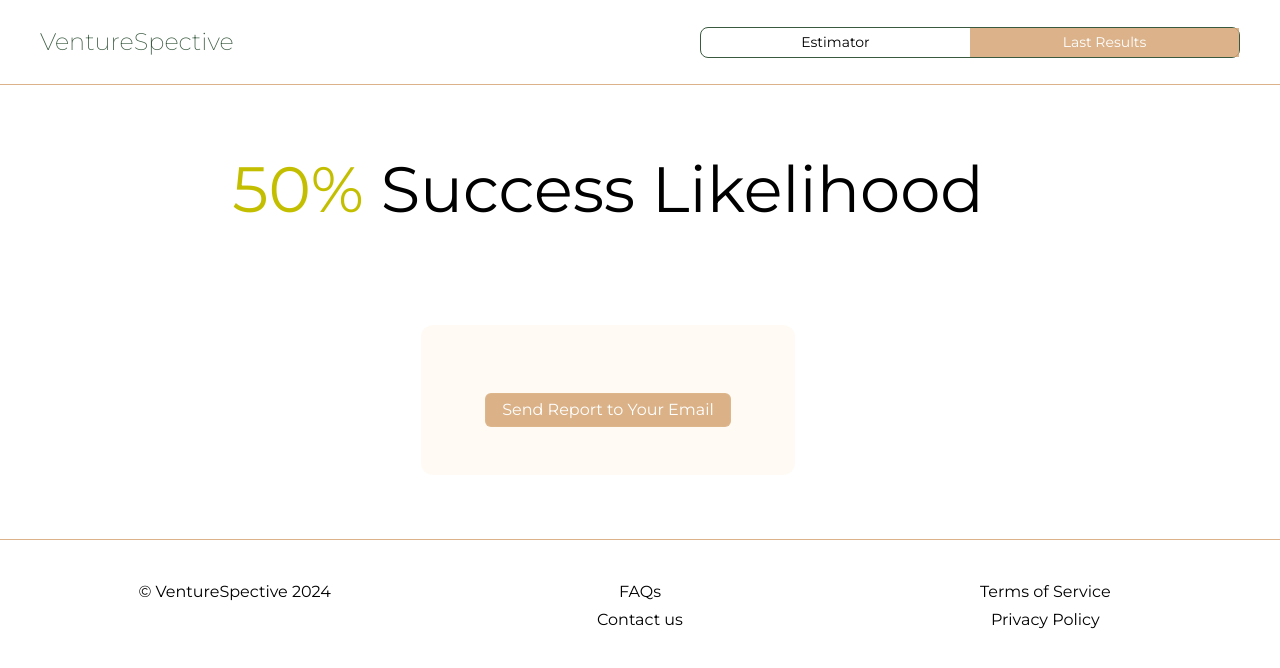
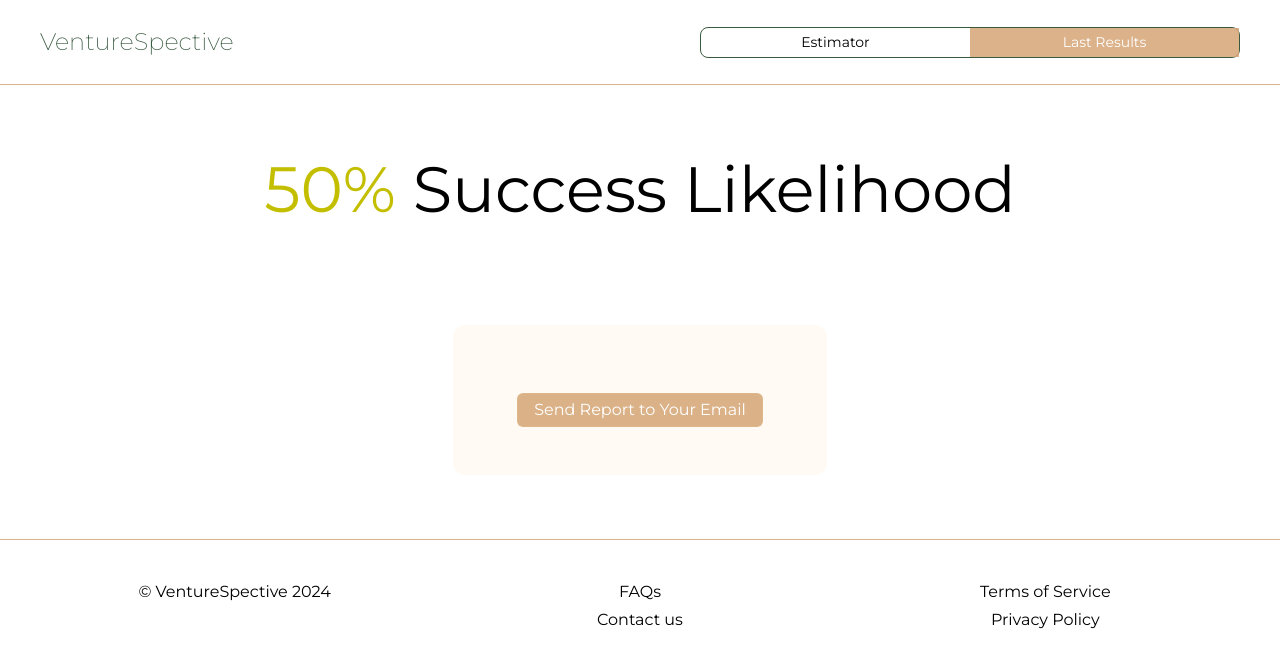
Before and after one commit to jayvakil-bc/UOFTHacks, a React (Vite) app in the folder frontend/: page /results in a window 1280 px wide. Shown: the top 668 px of the page. Built offline with nearby package versions, Linux system fonts and the light colour scheme.

Commit message:
- minor fix to center Results

```diff
--- a/frontend/src/pages/Results.tsx
+++ b/frontend/src/pages/Results.tsx
@@ -53,7 +53,7 @@
     const textboxstyle = "bg-transparent w-full mt-1 py-1 px-2 border border-camel";
     const navitemstyle = "text-sm flex flex-col p-2 w-full hover:text-white hover:font-medium hover:bg-camel hover:cursor-pointer";
     return(
-        <div className={"flex flex-row items-center justify-center gap-16 pr-16 border-t border-camel"}>
+        <div className={"flex flex-row items-center justify-center gap-16 border-t border-camel"}>
             {showForm ?
                 <div className={"absolute rounded-xl fixed top-0 left-0 z-10 flex items-center justify-center backdrop-grayscale min-w-full min-h-screen"}>
                 <form ref={form} onSubmit={sendEmail}
```
